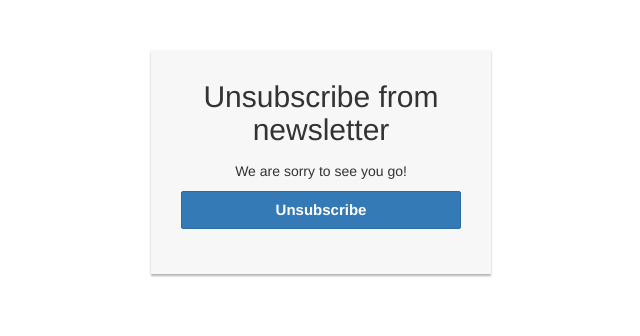
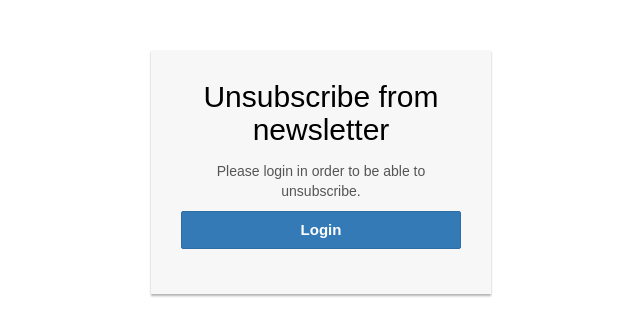
Before and after one commit to Chrisprod06/Real-Estate-Project, a PHP site: page /unsubscribeNewsletter.php in a window 1280 px wide. Shown: the top 336 px of the page, without its empty margins (319-959 px from the left). Run offline with PHP 8.4, Linux system fonts and the light colour scheme.

Commit message:
Newsletter Unsubscribe (not completed)
Problem with the query

```diff
--- a/unsubscribeNewsletter.php
+++ b/unsubscribeNewsletter.php
@@ -4,8 +4,11 @@
 <meta charset="utf-8">
 <meta http-equiv="X-UA-Compatible" content="IE=edge">
 <meta name="viewport" content="width=device-width, initial-scale=1">
-<title>Bootstrap Simple Login Form</title>
+<title>Unsubscribe | APM Smart Houses</title>
+<link href="img/favicon.png" rel="icon">
+<link href="img/apple-touch-icon.png" rel="apple-touch-icon">
 <link rel="stylesheet" href="https://maxcdn.bootstrapcdn.com/bootstrap/3.3.7/css/bootstrap.min.css">
+<link href="css/style.css" rel="stylesheet">
 <script src="https://ajax.googleapis.com/ajax/libs/jquery/1.12.4/jquery.min.js"></script>
 <script src="https://maxcdn.bootstrapcdn.com/bootstrap/3.3.7/js/bootstrap.min.js"></script>
 <style>
@@ -33,15 +36,50 @@
 </style>
 </head>
 <body>
-<div class="login-form">
-    <form action="includes/delnews.inc.php" method="post">
-        <h2 class="text-center">Unsubscribe from newsletter</h2>
-        <p class="text-center">We are sorry to see you go!</p>
-        <div class="form-group">
-            <button type="submit" value="sumbit" class="btn btn-primary btn-block">Unsubscribe</button>
-        </div>
 
-    </form>
+    <?php
+        session_start();
+        if(!isset($_SESSION['userID'])){
+            echo '<div class="login-form">
+                <form action="includes/login.inc.php" method="POST">
+                    <h2 class="text-center">Unsubscribe from newsletter</h2>
+                    <p class="text-center">Please login in order to be able to unsubscribe.</p>
+                    <div class="form-group">
+                        <button type="submit" value="sumbit" class="btn btn-primary btn-block">Login</button>
+                    </div>
+                </form>
+            </div>';
+
+        }else{
+            echo'<div class="login-form">
+                <form action="includes/delnews.inc.php" method="POST">
+                    <h2 class="text-center">Unsubscribe from newsletter</h2>
+                    <p class="text-center">We are sorry to see you go.</p>
+                    <div class="form-group">
+                        <button type="submit" value="sumbit" class="btn btn-primary btn-block">Unsubscribe</button>
+                    </div>
+                </form>
+            </div>';
+
+
+            }
+
+        if(isset($_GET['error'])){
+            if($_GET['error'] == 'stmtFailed')
+                {
+               echo '<p class = "text-danger text-center " >Something went wrong, try again!</p>';
+                }
+
+            else if ($_GET['error'] == 'none' )
+                {
+                echo '<p class = "text-danger text-center " >Unsubscribed Successfully.</p>';
+                }
+
+
+                        }
+               ?>
+
+
 
 </div>
 </body>
```
Also changed, not shown: includes/delnews.inc.php (added, +32 -0 lines).
